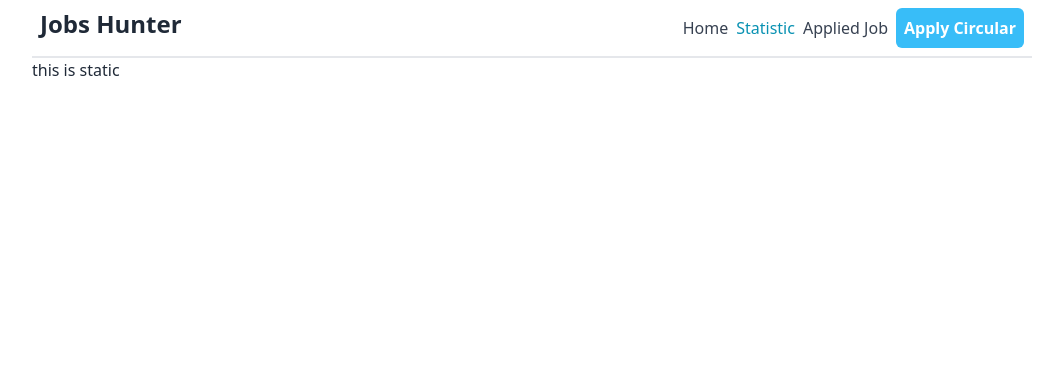
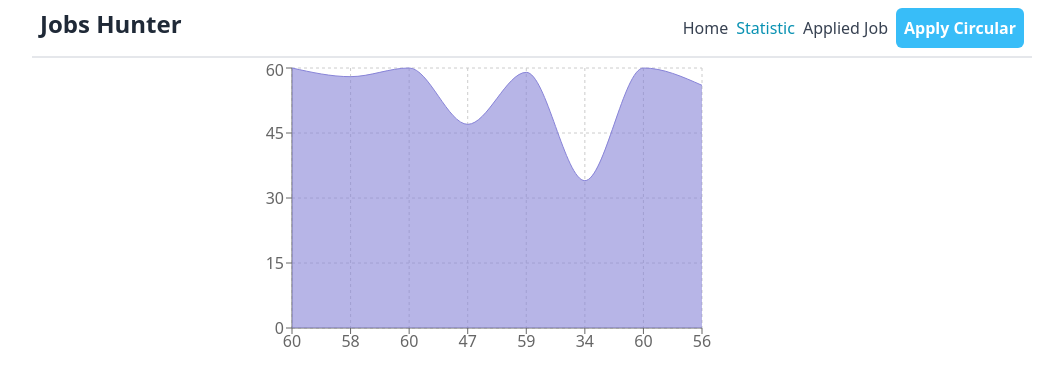
Before and after one commit to ashaansojib/a-9, a React (Vite) app: page /static in a window 1280 px wide. Shown: the top 386 px of the page, without its empty margins (108-1171 px from the left). Built offline with nearby package versions, Linux system fonts and the light colour scheme.

Commit message:
add marks data and area chart

```diff
--- a/package.json
+++ b/package.json
@@ -16,6 +16,7 @@
     "react": "^18.2.0",
     "react-dom": "^18.2.0",
     "react-router-dom": "^6.10.0",
+    "recharts": "^2.5.0",
     "sort-by": "^0.0.2"
   },
   "devDependencies": {
--- /dev/null
+++ b/public/marks.json
@@ -0,0 +1,26 @@
+[
+    {
+        "marks": 60
+    },
+    {
+        "marks": 58
+    },
+    {
+        "marks": 60
+    },
+    {
+        "marks": 47
+    },
+    {
+        "marks": 59
+    },
+    {
+        "marks": 34
+    },
+    {
+        "marks": 60
+    },
+    {
+        "marks": 56
+    }
+]
--- a/src/components/Static.jsx
+++ b/src/components/Static.jsx
@@ -1,9 +1,28 @@
 import React from 'react';
+import { useLoaderData } from 'react-router-dom';
+import { Area, AreaChart, CartesianGrid, Tooltip, XAxis, YAxis } from 'recharts';
 
 const Static = () => {
+    const data = useLoaderData()
     return (
-        <div>
-            this is static
+        <div className='lg:w-[600px] mx-auto'>
+            <AreaChart
+            width={500}
+            height={300}
+            data={data}
+            margin={{
+                top: 10,
+                right: 30,
+                left: 0,
+                bottom: 0,
+              }}
+            >
+                <CartesianGrid strokeDasharray="3 3" />
+                <XAxis dataKey="marks" />
+                <YAxis />
+                <Tooltip />
+                <Area type="monotone" dataKey="marks" stroke="#8884d8" fill="#8884d8" />
+            </AreaChart>
         </div>
     );
 };
--- a/src/main.jsx
+++ b/src/main.jsx
@@ -38,7 +38,8 @@ const router = createBrowserRouter([
       },
       {
         path: '/static',
-        element: <Static></Static>
+        element: <Static></Static>,
+        loader: ()=> fetch('marks.json')
       }
     ]
   },
```
Also changed, not shown: 1 other file (tests, documents, lock files or other folders).
